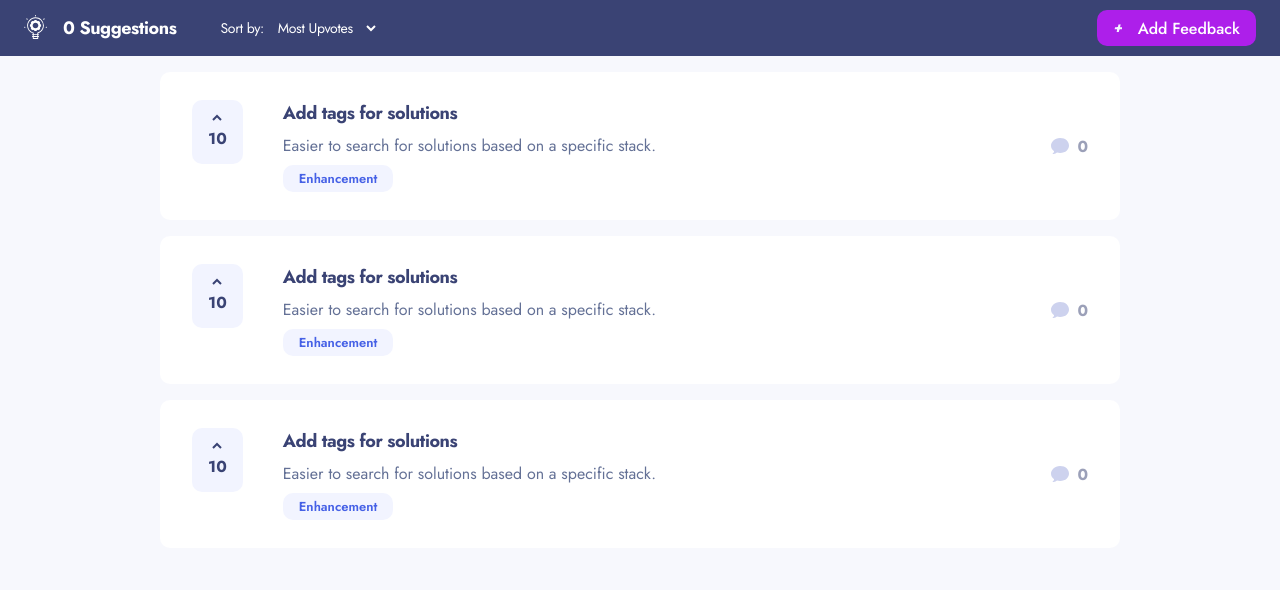
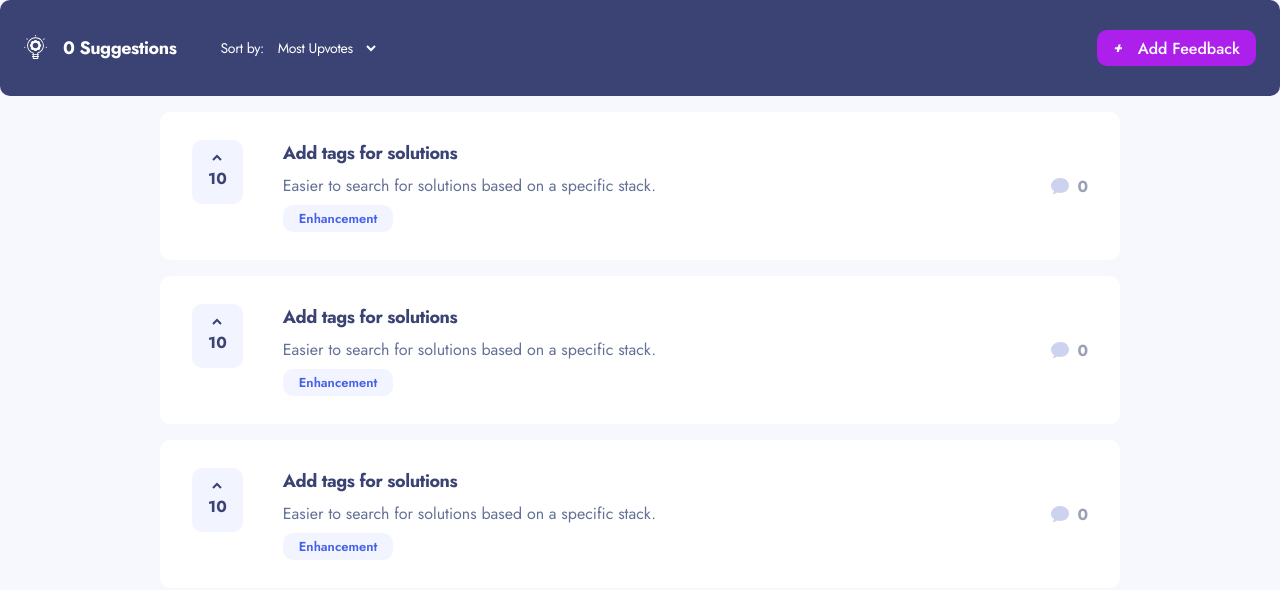
Before and after one commit to jmenges/feedback-next, a Next.js app: page / in a window 1280 px wide. Shown: the top 590 px of the page. Built offline with nearby package versions, Linux system fonts and the light colour scheme; what @thoughtbot/tailwindcss-aria-attributes would draw is missing.

Commit message:
match design to design guide

```diff
--- a/src/components/Actionbar.tsx
+++ b/src/components/Actionbar.tsx
@@ -9,7 +9,7 @@ type Props = {
 
 export default function ActionBar({ feedbackCount = 0 }: Props) {
   return (
-    <div className="flex h-14 items-center bg-darker-blue px-6 py-2">
+    <div className="flex h-14 tablet:h-24 items-center bg-darker-blue px-6 py-2 tablet:rounded-md">
       <div className="hidden text-h3 mr-8 font-bold text-white tablet:flex">
         <IconSuggestions />
         <span className="ml-4">{feedbackCount} Suggestions</span>
```
